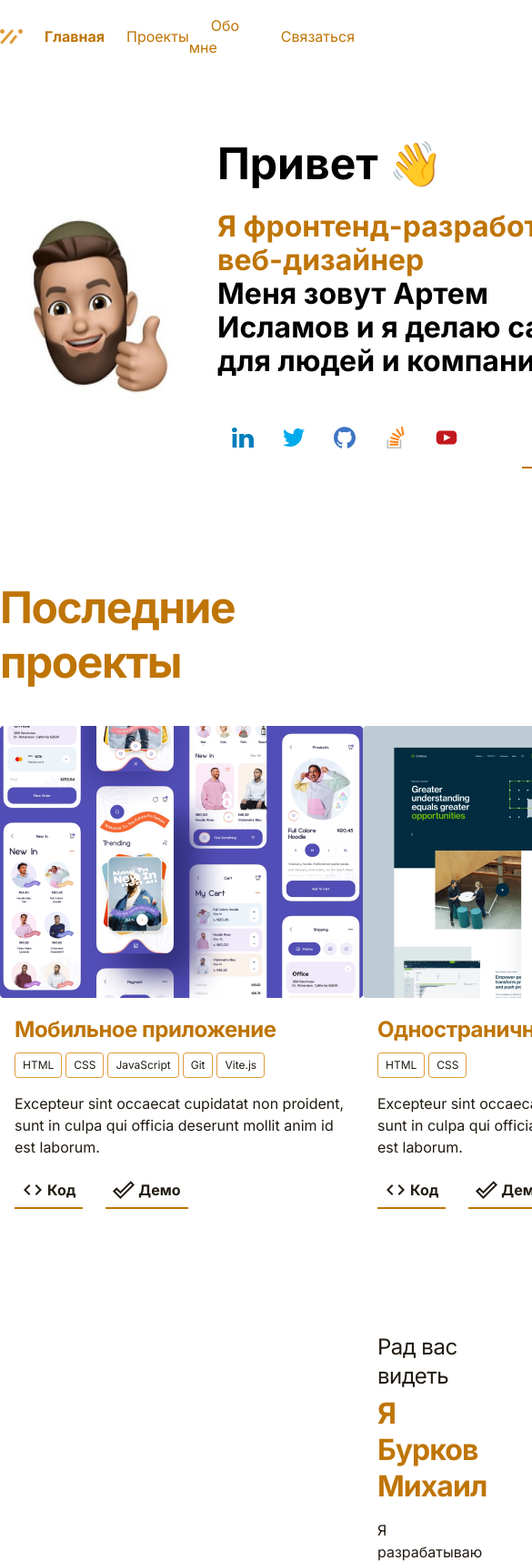
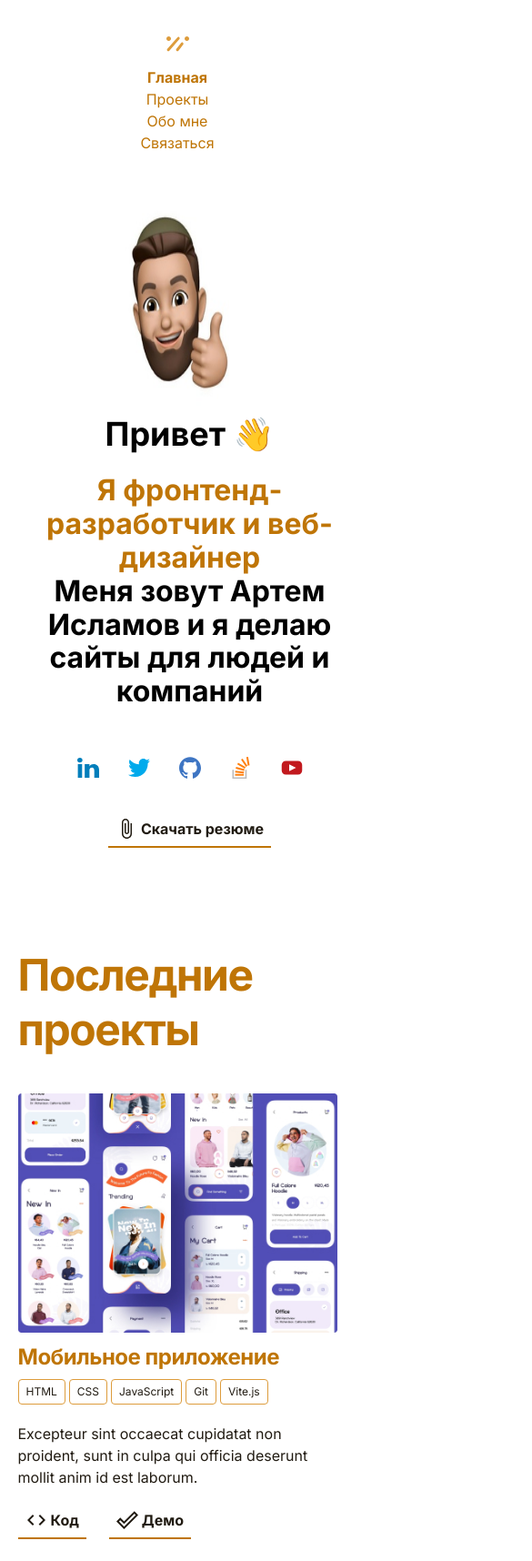
Before and after one commit to Sysyndrik/-, a plain HTML site: page index.html in a window 390 px wide. Shown: the top 1716 px of the page at 91% size, 585 px wide, since content can reach past the window. Drawn offline with Linux system fonts and the light colour scheme; files whose address does not match are found by name.

Commit message:
Сделали адаптив

```diff
--- a/css/style.css
+++ b/css/style.css
@@ -133,6 +133,10 @@ body {
   color: #bf7506;
 }
 
+.card-image {
+  max-width: 100%;
+}
+
 .card-text {
   font-weight: 400;
   font-size: 16px;
@@ -161,6 +165,7 @@ body {
   border: 1px solid #dd9c3c;
   border-radius: 4px;
   margin-right: 4px;
+  margin-bottom: 4px;
 }
 
 .card-buttoms {
@@ -257,6 +262,7 @@ body {
 
 .feedback {
   padding: 80px 0 160px 0;
+  position: relative;
 }
 
 .input-group {
@@ -280,7 +286,7 @@ body {
 .input {
   border: 3px solid #e0dedc;
   border-radius: 4px;
-  width: 435px;
+  width: 100%;
   height: 56px;
 }
 
@@ -312,3 +318,100 @@ body {
   display: flex;
   justify-content: flex-end;
 }
+
+.feedback-hand {
+  position: absolute;
+  right: 0;
+  top: 20%;
+  width: 25%;
+}
+
+@media (max-width: 1024px) {
+  .container {
+    max-width: 760px;
+  }
+  .card {
+    max-width: 350px;
+  }
+}
+
+@media (max-width: 790px) {
+  .container {
+    max-width: 576px;
+  }
+  .header-photo {
+    max-width: 150px;
+  }
+  .header-strong {
+    font-size: 36px;
+  }
+  .hedaer-heading {
+    font-size: 18px;
+  }
+  .cv-download {
+    margin-left: 15px;
+  }
+  .card {
+    max-width: 45%;
+  }
+  .card-text-wrapper {
+    padding: 8px 0;
+  }
+  .developer {
+    flex-direction: column;
+  }
+  .developer-photo {
+    width: 100%;
+    height: 350px;
+    margin-bottom: 30px;
+  }
+  .developer-about {
+    margin-left: 0;
+    padding-left: 20px;
+  }
+  .feedback-hand {
+    display: none;
+  }
+}
+
+@media (max-width: 600px) {
+  .container {
+    max-width: 90%;
+  }
+  .navbar {
+    flex-direction: column;
+    margin-top: 40px;
+  }
+  .header {
+    flex-direction: column;
+    padding-top: 30px;
+    text-align: center;
+  }
+  .header-links,
+  .cards,
+  .navbar {
+    flex-direction: column;
+  }
+  .cv-download {
+    margin-left: 0;
+  }
+  .card {
+    max-width: 100%;
+  }
+  .tages {
+    flex-wrap: wrap;
+  }
+}
+
+@media (max-width: 480px) {
+  .form-container {
+    min-width: 90%;
+  }
+  .nav-list{
+    flex-direction: column;
+  }
+  .nav-link {
+    margin-left: 0;
+    margin-bottom: 10px;
+  }
+}
--- a/index.html
+++ b/index.html
@@ -20,17 +20,17 @@
       <nav class="navigation">
         <ul class="nav-list">
           <li class="nav__list">
-            <a href="#" class="nav-link active">Главная</a>
+            <a href="#main" class="nav-link active">Главная</a>
           </li>
-          <li class="nav__list"><a href="#" class="nav-link">Проекты</a></li>
-          <li class="nav__list"><a href="#" class="nav-link">Обо мне</a></li>
-          <li class="nav__list"><a href="#" class="nav-link">Связаться</a></li>
+          <li class="nav__list"><a href="#portfolio" class="nav-link">Проекты</a></li>
+          <li class="nav__list"><a href="#developer" class="nav-link">Обо мне</a></li>
+          <li class="nav__list"><a href="#feedback" class="nav-link">Связаться</a></li>
         </ul>
       </nav>
     </div>
     <!-- ./navbar -->
 
-    <div class="header container">
+    <div class="header container" id="main">
       <img
         src="img//logo/Emoji.jpg"
         alt="Мое эмоджи"
@@ -90,7 +90,7 @@
               /></a>
             </li>
           </ul>
-          <a href="#" class="cv-download" download>
+          <a href="cv.doc" class="cv-download" download>
             <img
               src="img/logo/download.svg"
               alt="icon download"
@@ -104,7 +104,7 @@
       <!-- /.header-text -->
     </div>
     <!-- /.header -->
-    <section class="portfolio container">
+    <section class="portfolio container" id="portfolio">
       <div class="conttainer">
         <h2 class="section-heading">Последние проекты</h2>
         <div class="cards">
@@ -190,7 +190,7 @@
       <!-- /.conttainer -->
     </section>
     <!-- /.portfolio -->
-    <section class="developer container">
+    <section class="developer container" id="developer">
       <img
         src="img/photo-developer.png"
         alt="Бурков Михаил"
@@ -218,7 +218,7 @@
       <!-- /.developer-about -->
     </section>
     <!-- /.delevoper -->
-    <section class="skills container">
+    <section class="skills container" id="skills">
       <h2 class="skills-title">Работаю с разными языками и инструментами</h2>
       <ul class="tages">
         <li class="tages-item"><a href="#" class="tag">HTML</a></li>
@@ -235,7 +235,9 @@
       </ul>
     </section>
     <!-- /.skills -->
-    <section class="feedback form-container">
+    <section class="feedback" id="feedback">
+      <img src="img/logo/hand.png" alt="human hand" class="feedback-hand">
+      <div class="form-container">
         <h2 class="feedbeack-title">Готов обсудить проект...</h2>
         <form action="#">
           <div class="input-group">
@@ -266,6 +268,7 @@
             </button>
           </div>
         </form>
+      </div>
     </section>
     <!-- /.feedback -->
   </body>
```
Also changed, not shown: img/logo/hand.png (added), 1 other file. Lines whose indentation alone changed are shown as unchanged.
